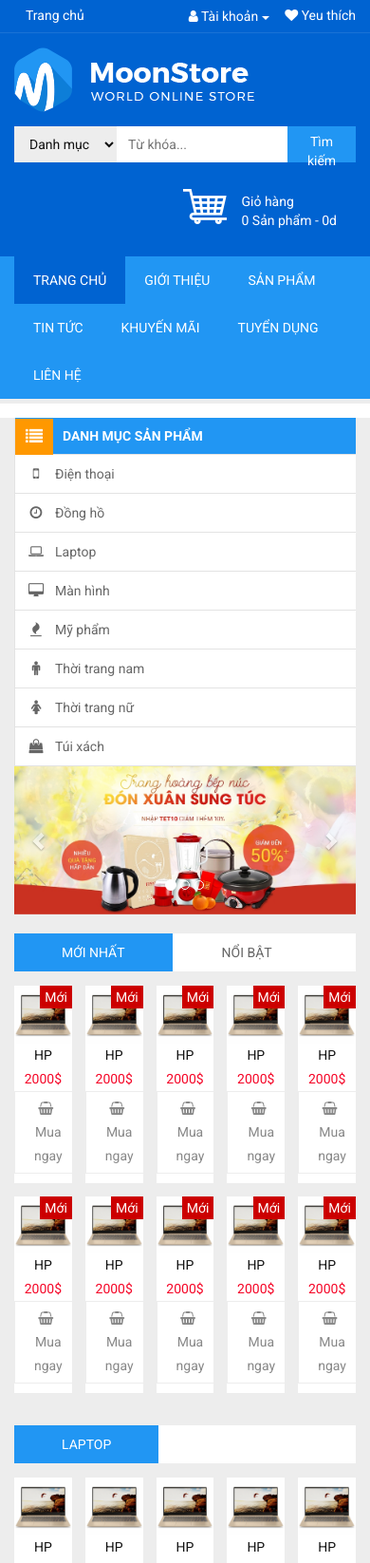
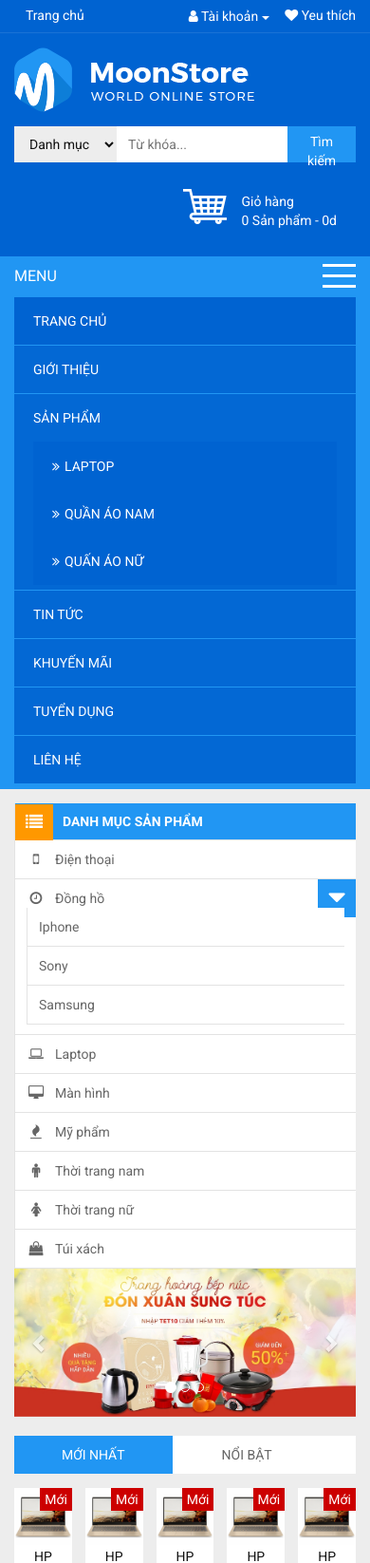
Before and after one commit to concolele/simon, a PHP site: page /index.html in a window 390 px wide; the page is wider, and only the part inside the window is pictured. Shown: the top 1646 px of that part at 95% size. Run offline with PHP 8.4, Linux system fonts and the light colour scheme.

Commit message:
respon menu

```diff
--- a/css/style.css
+++ b/css/style.css
@@ -21,6 +21,8 @@ header {
     position: relative;
     padding-bottom: 0;
     background-color: #ededed;
+    display: block;
+    width:  100%;
 }
 
 img {
@@ -136,8 +138,6 @@ a.cart-top {
 
 header .menu-top {
     background: #2196F3;
-    display:  inline-block;
-    width: 100%;
 }
 
 header .menu-top .main-menu ul li {
@@ -187,7 +187,7 @@ header .main-menu {
     position:  relative;
 }
 
-.content {background:  #ededed;margin-top: 15px;}
+.content {background:  #ededed;padding-top: 15px;display: block;width:  100%;}
 
 .content #active-menu-content>span>i.fa.fa-list {
     background: #ff9800;
@@ -216,6 +216,7 @@ li#active-menu-content {
     text-transform:  uppercase;
     font-weight: bold;
     font-size: 14px;
+    /* transform: translateY(-50%); */
 }
 
 .content .box-category ul li {
@@ -517,8 +518,6 @@ header .box-search input[type="text"]:focus, select:focus, button:focus {
 
 .other-content {
     background: #2196f3;
-    display: inline-block;
-    width: 100%;
     position: relative;
     padding:  20px 0;
 }
@@ -561,7 +560,7 @@ header .box-search input[type="text"]:focus, select:focus, button:focus {
 }
 
 .other-content .box-subscribe {
-    padding: 5px 10px;
+    padding: 10px 10px;
     width: 100%;
     text-align:  center;
     position:  relative;
@@ -584,6 +583,7 @@ header .box-search input[type="text"]:focus, select:focus, button:focus {
 
 .other-content .social-content {
     text-align:  center;
+    padding: 5px 0;
 }
 
 .other-content .social-content i {
@@ -671,3 +671,117 @@ footer .bot-footer p {
     color:  #fff;
     padding: 15px 0;
 }
+
+.contact-content i {
+    width: 20px;
+    height:  20px;
+}
+
+.content .box-category span.down-menu {
+    display: none;
+    position: absolute !important;
+    width: 40px !important;
+    height: 40px;
+    right:  0;
+    top: 0px;
+    font-size: 28px !important;
+    text-align: center;
+}
+
+.content .box-category i.fa.fa-sort-down {
+    margin-right: 0 !important;
+    font-size: 30px !important;
+    transform: translateY(-20%);
+}
+
+@media (max-width: 991px){
+    .content .box-category span.down-menu {
+        display: block;
+    }
+    .sub-menu-content {
+        position:  relative;
+        opacity: 1;
+        left:  0;
+    }
+    .content .box-category ul li:hover .sub-menu-content {
+        display: none;
+    }
+    .menu-mobile{
+        display: block;
+    }
+}
+
+.menu-mobile {
+    display: none;
+    color:  #fff;
+    text-transform:  uppercase;
+    padding: 10px 0;
+    font-size:  16px;
+}
+
+@media (max-width: 767px){
+    .menu-mobile{
+        display: block;
+    }
+    .menu-mobile span {
+        top: 7px;
+        width:  35px;
+        height:  3px;
+        background: #fff;
+        position:  relative;
+        display: inline-block;
+    }
+    .menu-mobile span:after {
+        content: '';
+        width:  35px;
+        height:  3px;
+        background: #fff;
+        position:  relative;
+        display: block;
+        top: -25px;
+    }
+    .menu-mobile span:before {
+        content: '';
+        width:  35px;
+        height:  3px;
+        background: #fff;
+        position:  relative;
+        display: block;
+        top: -11px;
+    }
+    .menu-top .main-menu{
+        width: 100%;
+        display: inline-block;
+        background: rgba(0,99,209,.9);
+    }
+    .menu-top .main-menu li{
+        width: 100%;
+        display: block;
+        border-bottom: 1px solid #2196F3;
+    }
+    .sub-menu{
+        width: 100%;
+        display: inline-block !important;
+        position: relative !important;
+        top: 15px !important;
+    }
+    header ul>li>ul>li{
+        background: rgba(0,99,209,.9);
+        border-bottom: none !important;
+        color:  #fff;
+    }
+    header .menu-top .main-menu ul li:hover .sub-menu {
+        display:  block;
+    }
+    header ul>li>ul>li a{
+        color: #fff;
+    }
+    header ul>li>ul>li a:before{
+        content: "\f101";
+        margin-right: 5px;
+        font: normal normal normal 14px/1 FontAwesome;
+        font-size: inherit;
+        text-rendering: auto;
+        -webkit-font-smoothing: antialiased;
+    }
+}
--- a/index.html
+++ b/index.html
@@ -80,6 +80,16 @@
           </div><!--center-header-->
           <div class="menu-top">
             <div class="container">
+              <div class="menu-mobile">
+                <div class="row">
+                  <div class="col-xs-12 col-sm-12 col-md-12 col-lg-12">
+                    <div class="pull-left">Menu</div>
+                    <div class="pull-right">
+                      <span></span>
+                    </div>
+                  </div>
+                </div>
+              </div>
               <div class="main-menu">
                 <ul>
                   <li class="active-menu">
@@ -135,6 +145,7 @@
                       </li>
                       <li>
                         <a href=""><i class="fa fa-clock-o"></i>Đồng hồ</a>
+                        <span class="down-menu"><i class="fa fa-sort-down"></i></span>
                         <ul class="sub-menu-content">
                           <li>
                             <a href="#">Iphone</a>
```
